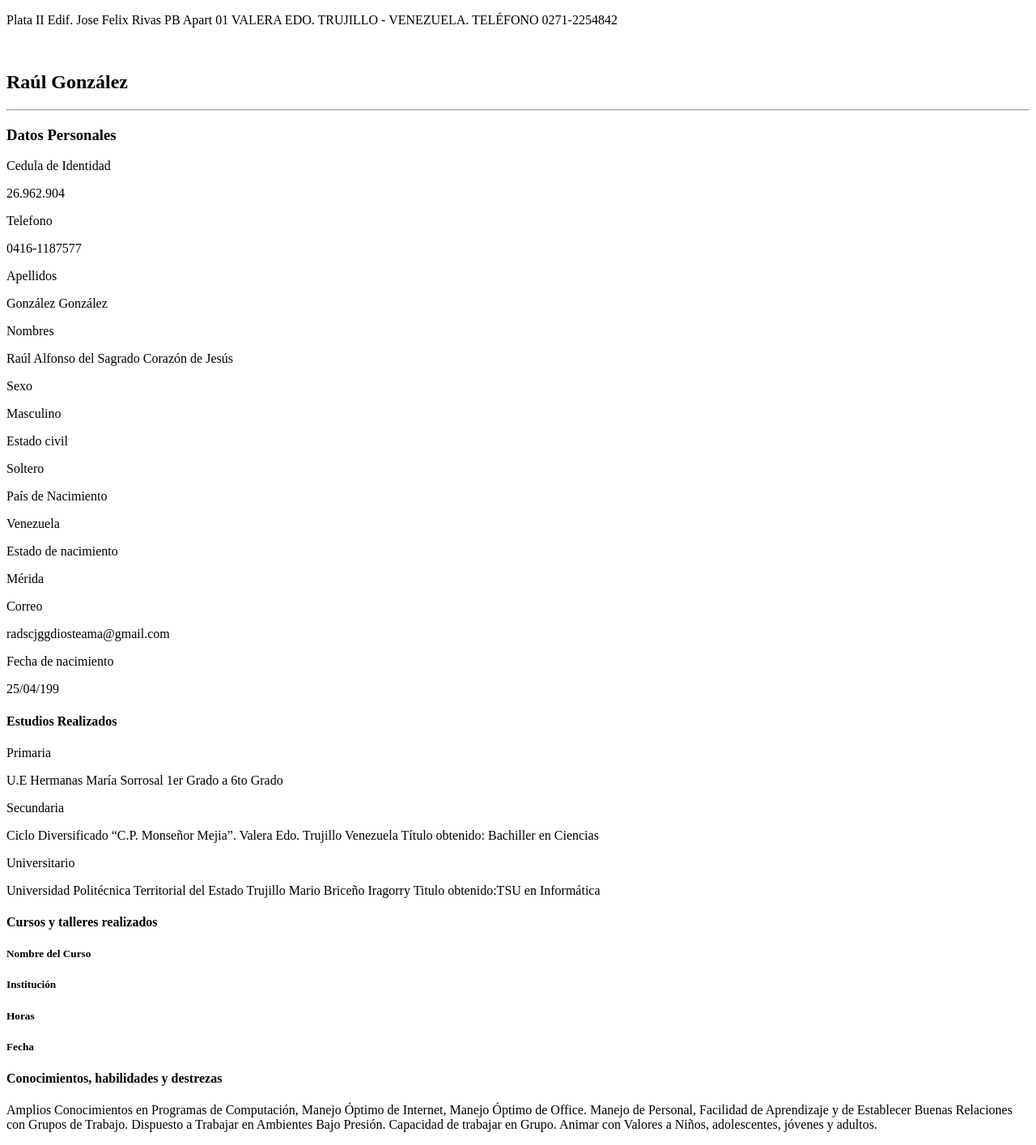
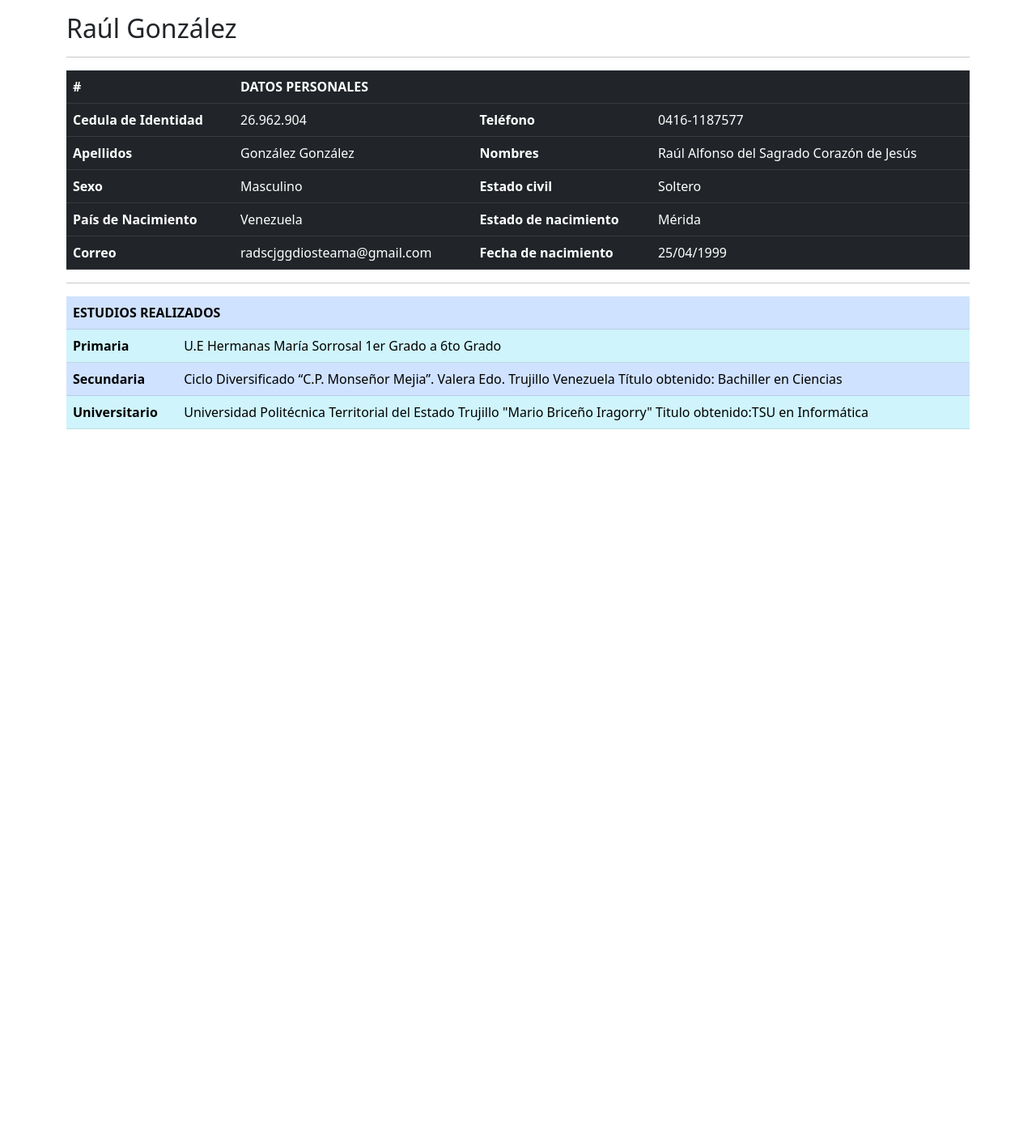
Before and after one commit to Raulscj/Sheet_of_life, a React (Vite) app in the folder sheetOfLife/: page /Raul in a window 1280 px wide. Shown: the whole page at 81% size. After the commit the page ends 800 px from the top, so only its background shows below. Built offline with nearby package versions, Linux system fonts and the light colour scheme.

Commit message:
Primeras Tablas

```diff
--- a/sheetOfLife/index.html
+++ b/sheetOfLife/index.html
@@ -1,13 +1,33 @@
 <!DOCTYPE html>
 <html lang="en">
   <head>
-    <meta charset="UTF-8" />
-    <link rel="icon" type="image/svg+xml" href="/vite.svg" />
-    <meta name="viewport" content="width=device-width, initial-scale=1.0" />
+    <meta charset="utf-8" />
+    <meta name="viewport" content="width=device-width, initial-scale=1" />
     <title>Conócenos</title>
+    <link
+      href="https://cdn.jsdelivr.net/npm/bootstrap@5.2.3/dist/css/bootstrap.min.css"
+      rel="stylesheet"
+      integrity="sha384-rbsA2VBKQhggwzxH7pPCaAqO46MgnOM80zW1RWuH61DGLwZJEdK2Kadq2F9CUG65"
+      crossorigin="anonymous"
+    />
   </head>
   <body>
     <div id="root"></div>
     <script type="module" src="/src/main.jsx"></script>
+    <script
+      src="https://cdn.jsdelivr.net/npm/bootstrap@5.2.3/dist/js/bootstrap.bundle.min.js"
+      integrity="sha384-kenU1KFdBIe4zVF0s0G1M5b4hcpxyD9F7jL+jjXkk+Q2h455rYXK/7HAuoJl+0I4"
+      crossorigin="anonymous"
+    ></script>
+    <script
+      src="https://cdn.jsdelivr.net/npm/@popperjs/core@2.11.6/dist/umd/popper.min.js"
+      integrity="sha384-oBqDVmMz9ATKxIep9tiCxS/Z9fNfEXiDAYTujMAeBAsjFuCZSmKbSSUnQlmh/jp3"
+      crossorigin="anonymous"
+    ></script>
+    <script
+      src="https://cdn.jsdelivr.net/npm/bootstrap@5.2.3/dist/js/bootstrap.min.js"
+      integrity="sha384-cuYeSxntonz0PPNlHhBs68uyIAVpIIOZZ5JqeqvYYIcEL727kskC66kF92t6Xl2V"
+      crossorigin="anonymous"
+    ></script>
   </body>
 </html>
--- a/sheetOfLife/package.json
+++ b/sheetOfLife/package.json
@@ -9,7 +9,6 @@
     "preview": "vite preview"
   },
   "dependencies": {
-    "bootstrap": "^5.3.0",
     "react": "^18.2.0",
     "react-dom": "^18.2.0",
     "react-router-dom": "^6.14.2"
--- a/sheetOfLife/src/Inicio.jsx
+++ b/sheetOfLife/src/Inicio.jsx
@@ -1,9 +1,15 @@
 import React from "react";
-
+import { Link } from "react-router-dom";
 export default function Inicio() {
   return (
     <>
       <div>Inicio</div>
+      <Link to={"/Raul"}>
+        <button type="button" class="btn btn-outline-primary">
+          Raul
+        </button>
+      </Link>
+      <img src="./multimedia/Banner.jpg" alt="" />
     </>
   );
 }
--- a/sheetOfLife/src/Raul.jsx
+++ b/sheetOfLife/src/Raul.jsx
@@ -2,71 +2,81 @@ import React from "react";
 
 export default function Raul() {
   return (
-    <>
-      {/* Imagen de perfil */}
-      <p>
-        Plata II Edif. Jose Felix Rivas PB Apart 01 VALERA EDO. TRUJILLO -
-        VENEZUELA. TELÉFONO 0271-2254842
-      </p>
-      <div className="container" id="Datos">
-        <img />
-        <h2>Raúl González</h2>
-        <hr />
-        <h3>Datos Personales</h3>
-        <div>Cedula de Identidad</div>
-        <p>26.962.904</p>
-        <div>Telefono</div>
-        <p>0416-1187577</p>
-        <div>Apellidos</div>
-        <p>González González</p>
-        <div>Nombres</div>
-        <p>Raúl Alfonso del Sagrado Corazón de Jesús</p>
-        <div>Sexo</div>
-        <p>Masculino</p>
-        <div>Estado civil</div>
-        <p>Soltero</p>
-        <div>País de Nacimiento</div>
-        <p>Venezuela</p>
-        <div>Estado de nacimiento</div>
-        <p>Mérida</p>
-        <div>Correo</div>
-        <p>radscjggdiosteama@gmail.com</p>
-        <div>Fecha de nacimiento</div>
-        <p>25/04/199</p>
-      </div>
-
-      <div className="container" id="Estudios">
-        <h4>Estudios Realizados</h4>
-        <div>Primaria</div>
-        <p>U.E Hermanas María Sorrosal 1er Grado a 6to Grado </p>
-        <div>Secundaria</div>
-        <p>
-          Ciclo Diversificado “C.P. Monseñor Mejia”. Valera Edo. Trujillo
-          Venezuela Título obtenido: Bachiller en Ciencias
-        </p>
-        <div>Universitario</div>
-        <p>
-          Universidad Politécnica Territorial del Estado Trujillo Mario Briceño
-          Iragorry Titulo obtenido:TSU en Informática
-        </p>
-      </div>
-      <div className="container" id="Cursos">
-        <h4>Cursos y talleres realizados</h4>
-        <h5>Nombre del Curso</h5>
-        <h5>Institución</h5>
-        <h5>Horas</h5>
-        <h5>Fecha</h5>
-      </div>
-      <div className="container" id="Habilidades">
-        <h4>Conocimientos, habilidades y destrezas</h4>
-        <p>
-          Amplios Conocimientos en Programas de Computación, Manejo Óptimo de
-          Internet, Manejo Óptimo de Office. Manejo de Personal, Facilidad de
-          Aprendizaje y de Establecer Buenas Relaciones con Grupos de Trabajo.
-          Dispuesto a Trabajar en Ambientes Bajo Presión. Capacidad de trabajar
-          en Grupo. Animar con Valores a Niños, adolescentes, jóvenes y adultos.
-        </p>
-      </div>
-    </>
+    <div className="container mt-3">
+      <h2>Raúl González</h2>
+      <hr />
+      <table className="table table-dark table-hover">
+        <thead>
+          <tr>
+            <th scope="col">#</th>
+            <th colspan="3" justify="center">
+              DATOS PERSONALES
+            </th>
+          </tr>
+        </thead>
+        <tbody>
+          <tr>
+            <th>Cedula de Identidad</th>
+            <td>26.962.904</td>
+            <th>Teléfono</th>
+            <td>0416-1187577</td>
+          </tr>
+          <tr>
+            <th>Apellidos</th>
+            <td>González González</td>
+            <th>Nombres</th>
+            <td>Raúl Alfonso del Sagrado Corazón de Jesús</td>
+          </tr>
+          <tr>
+            <th>Sexo</th>
+            <td>Masculino</td>
+            <th>Estado civil</th>
+            <td>Soltero</td>
+          </tr>
+          <tr>
+            <th>País de Nacimiento</th>
+            <td>Venezuela</td>
+            <th>Estado de nacimiento</th>
+            <td>Mérida</td>
+          </tr>
+          <tr>
+            <th>Correo</th>
+            <td>radscjggdiosteama@gmail.com</td>
+            <th>Fecha de nacimiento</th>
+            <td>25/04/1999</td>
+          </tr>
+        </tbody>
+      </table>
+      <hr />
+      <table className="table table-hover">
+        <thead>
+          <tr className="table-primary">
+            <th colspan="4">ESTUDIOS REALIZADOS</th>
+          </tr>
+        </thead>
+        <tbody>
+          <tr className="table-info">
+            <th colspan="1">Primaria</th>
+            <td colspan="3">
+              U.E Hermanas María Sorrosal 1er Grado a 6to Grado
+            </td>
+          </tr>
+          <tr className="table-primary">
+            <th colspan="1">Secundaria</th>
+            <td colspan="3">
+              Ciclo Diversificado “C.P. Monseñor Mejia”. Valera Edo. Trujillo
+              Venezuela Título obtenido: Bachiller en Ciencias
+            </td>
+          </tr>
+          <tr className="table-info">
+            <th colspan="1">Universitario</th>
+            <td colspan="3">
+              Universidad Politécnica Territorial del Estado Trujillo "Mario
+              Briceño Iragorry" Titulo obtenido:TSU en Informática
+            </td>
+          </tr>
+        </tbody>
+      </table>
+    </div>
   );
 }
```
Also changed, not shown: sheetOfLife/src/multimedia/Banner.jpg (added), sheetOfLife/src/multimedia/Profile.jpg (added).
